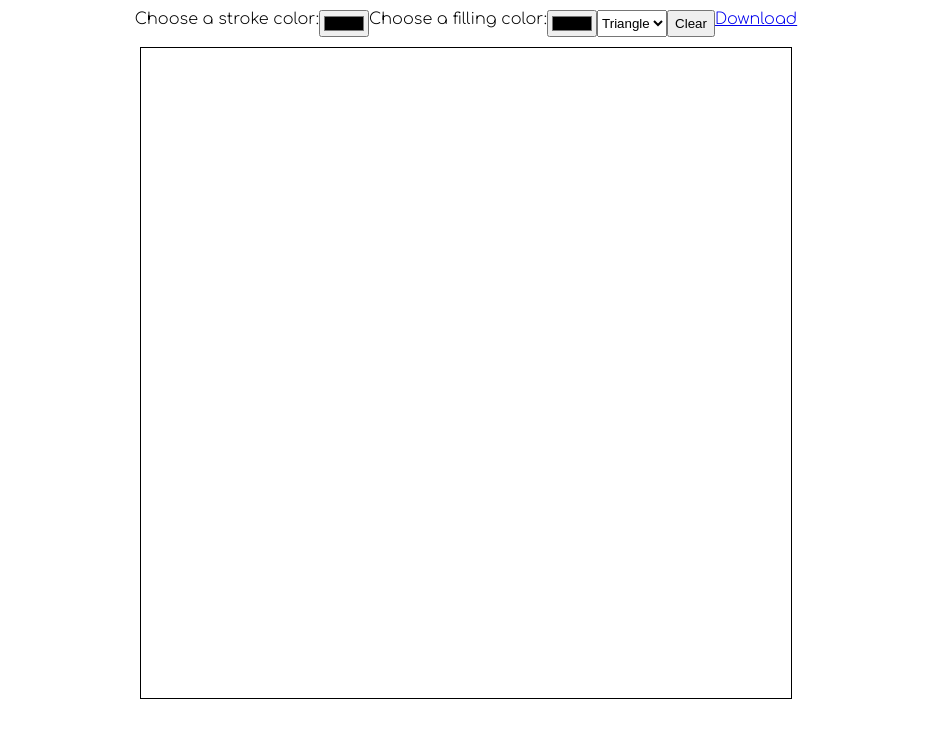
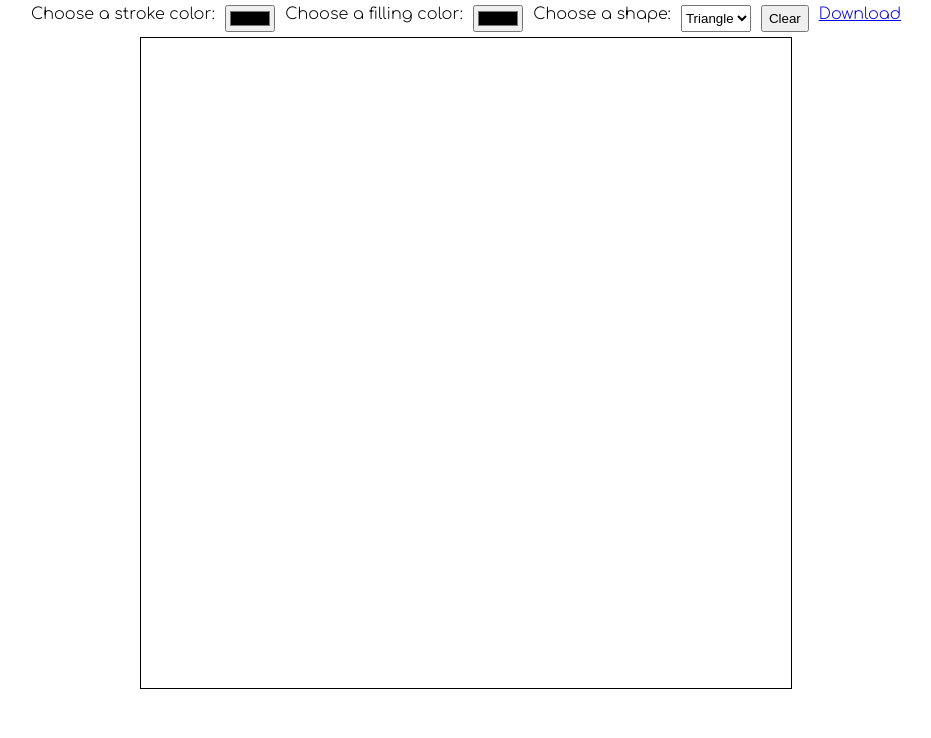
Before and after one commit to Miriam-B/mister-canvas, a plain HTML site: page index.html in a window 1280 px wide. Shown: the whole page, without its empty margins (174-1105 px from the left). Drawn offline with Linux system fonts and the light colour scheme.

Commit message:
aesthetic

```diff
--- a/index.html
+++ b/index.html
@@ -15,6 +15,7 @@
         <input type="color" id="stroke-color">
         <label for="inside-color">Choose a filling color:</label>
         <input type="color" id="inside-color">
+        <label for="shapes">Choose a shape:</label>
         <select onchange="setShape(this)" name="shapes" id="shapes">
             <option value="triangle">Triangle</option>
             <option value="rect">Rect</option>
--- a/style.css
+++ b/style.css
@@ -18,5 +18,8 @@ canvas {
 .settings {
     display: flex;
     justify-content: center;
-    margin: .625rem;
 }
+
+.settings >* {
+    margin: .3125rem;
+}
```
